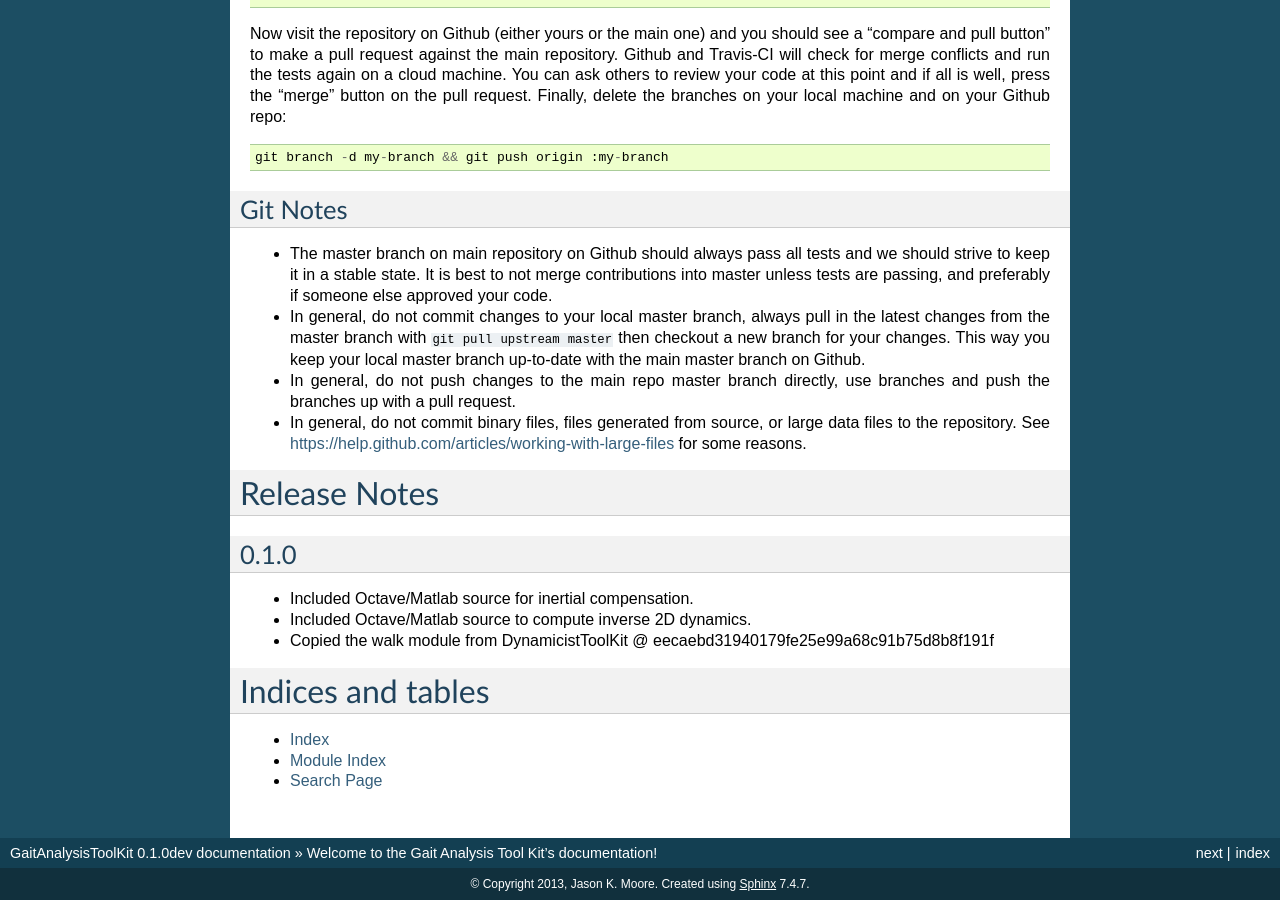
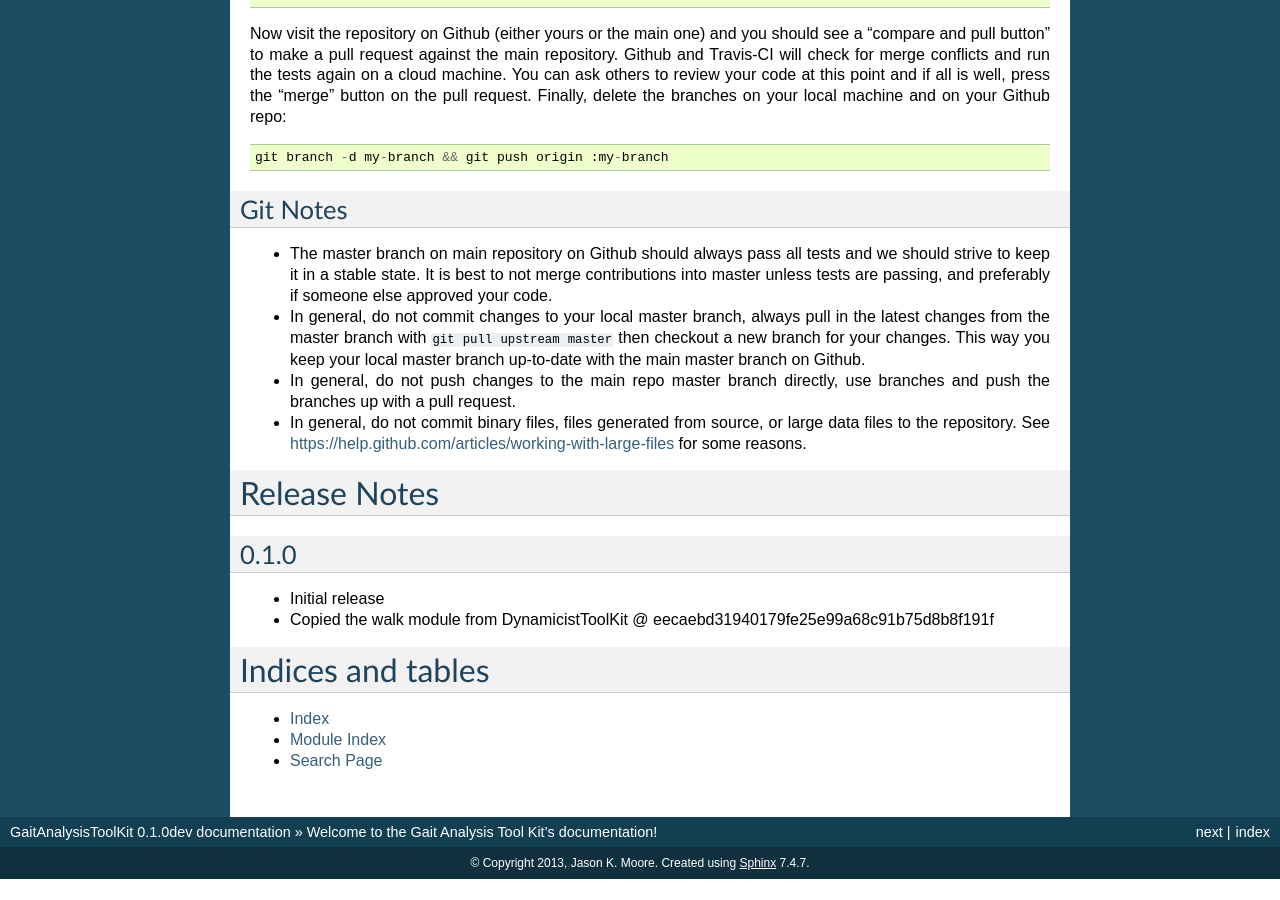
Before and after one commit to csu-hmc/GaitAnalysisToolKit, a Sphinx documentation site: the page built from docs/index.rst, in a window 1280 px wide and 900 px high, scrolled down 5222 px. Built offline with Sphinx 7.4.7, drawn with Linux system fonts in a browser that asks for light colours; after the commit the page ends 6101 px from its top, so only the background shows below that; some of the changed text lies outside the part shown.

Commit message:
Minor updates to documentation.

```diff
--- a/README.rst
+++ b/README.rst
@@ -285,6 +285,5 @@
 0.1.0
 -----
 
-- Included Octave/Matlab source for inertial compensation.
-- Included Octave/Matlab source to compute inverse 2D dynamics.
+- Initial release
 - Copied the walk module from DynamicistToolKit @ eecaebd31940179fe25e99a68c91b75d8b8f191f
--- a/docs/motek.rst
+++ b/docs/motek.rst
@@ -633,7 +633,7 @@
 
 ::
 
-   from dtk.walk import DFlowData
+   from gaitanalysis.motek import DFlowData
 
    # Initialize the object.
    data = DFlowData(mocap_tsv_path='trial_01_mocap.txt',
@@ -646,7 +646,7 @@
 
    # The following command returns a Pandas DataFrame of all the measurements
    # for the time period matching the event.
-   perturbed_walking = data.extract_Data(event='walking with perturbation')
+   perturbed_walking = data.extract_processed_data(event='walking with perturbation')
 
    # The class in includes writers to write the manipulated data to file, in
    # this case a D-Flow compatible text file.
```
Also changed, not shown: other parts of README.rst (+2 -2 lines), 2 other files.
